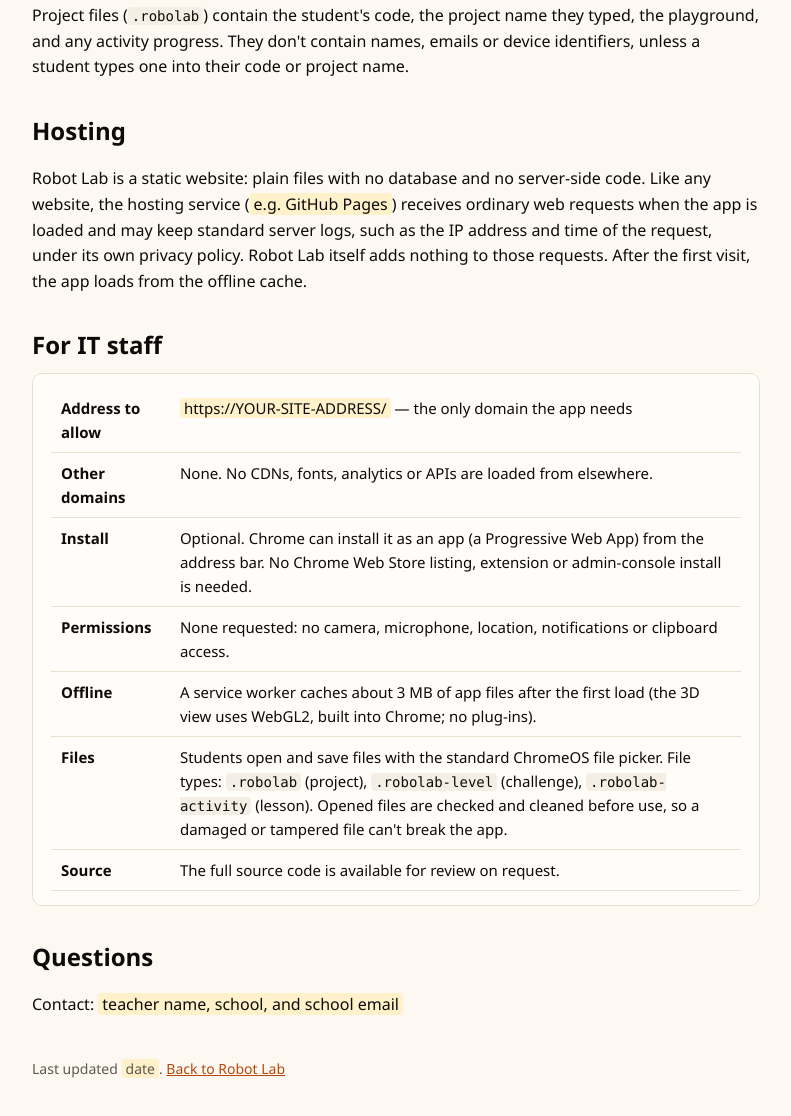
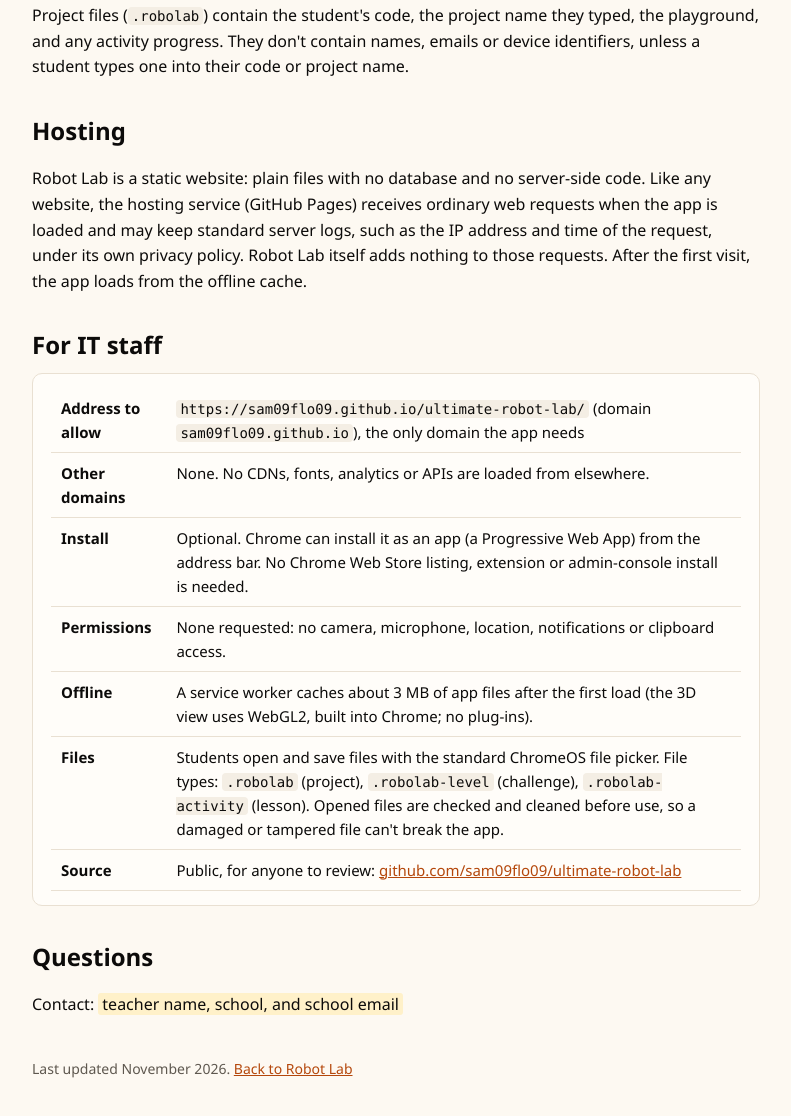
Before and after one commit to sam09flo09/ultimate-robot-lab, a website: page public/privacy.html in a window 1280 px wide. Shown: the part 1092-2208 px from the top of the page, without its empty margins (244-1035 px from the left). Drawn offline with Linux system fonts and the light colour scheme.

Commit message:
Privacy page: live address, host and source link; update deploy actions
Co-Authored-By: Claude Opus 5.5 <noreply@anthropic.com>

```diff
--- a/public/privacy.html
+++ b/public/privacy.html
@@ -58,27 +58,27 @@
 
   <h2>Hosting</h2>
   <p>Robot Lab is a static website: plain files with no database and no server-side code. Like any website,
-  the hosting service (<span class="fill">e.g. GitHub Pages</span>) receives ordinary web requests when the app is loaded and may keep
+  the hosting service (GitHub Pages) receives ordinary web requests when the app is loaded and may keep
   standard server logs, such as the IP address and time of the request, under its own privacy policy. Robot Lab itself adds nothing to those requests.
   After the first visit, the app loads from the offline cache.</p>
 
   <h2>For IT staff</h2>
   <div class="card">
     <table>
-      <tr><th>Address to allow</th><td><span class="fill">https://YOUR-SITE-ADDRESS/</span> — the only domain the app needs</td></tr>
+      <tr><th>Address to allow</th><td><code>https://sam09flo09.github.io/ultimate-robot-lab/</code> (domain <code>sam09flo09.github.io</code>), the only domain the app needs</td></tr>
       <tr><th>Other domains</th><td>None. No CDNs, fonts, analytics or APIs are loaded from elsewhere.</td></tr>
       <tr><th>Install</th><td>Optional. Chrome can install it as an app (a Progressive Web App) from the address bar. No Chrome Web Store listing, extension or admin-console install is needed.</td></tr>
       <tr><th>Permissions</th><td>None requested: no camera, microphone, location, notifications or clipboard access.</td></tr>
       <tr><th>Offline</th><td>A service worker caches about 3 MB of app files after the first load (the 3D view uses WebGL2, built into Chrome; no plug-ins).</td></tr>
       <tr><th>Files</th><td>Students open and save files with the standard ChromeOS file picker. File types: <code>.robolab</code> (project), <code>.robolab-level</code> (challenge), <code>.robolab-activity</code> (lesson). Opened files are checked and cleaned before use, so a damaged or tampered file can't break the app.</td></tr>
-      <tr><th>Source</th><td>The full source code is available for review on request.</td></tr>
+      <tr><th>Source</th><td>Public, for anyone to review: <a href="https://github.com/sam09flo09/ultimate-robot-lab">github.com/sam09flo09/ultimate-robot-lab</a></td></tr>
     </table>
   </div>
 
   <h2>Questions</h2>
   <p>Contact: <span class="fill">teacher name, school, and school email</span></p>
 
-  <footer>Last updated <span class="fill">date</span>. <a href="./">Back to Robot Lab</a></footer>
+  <footer>Last updated November 2026. <a href="./">Back to Robot Lab</a></footer>
 </main>
 </body>
 </html>
```
Also changed, not shown: .github/workflows/deploy.yml, README.md.
